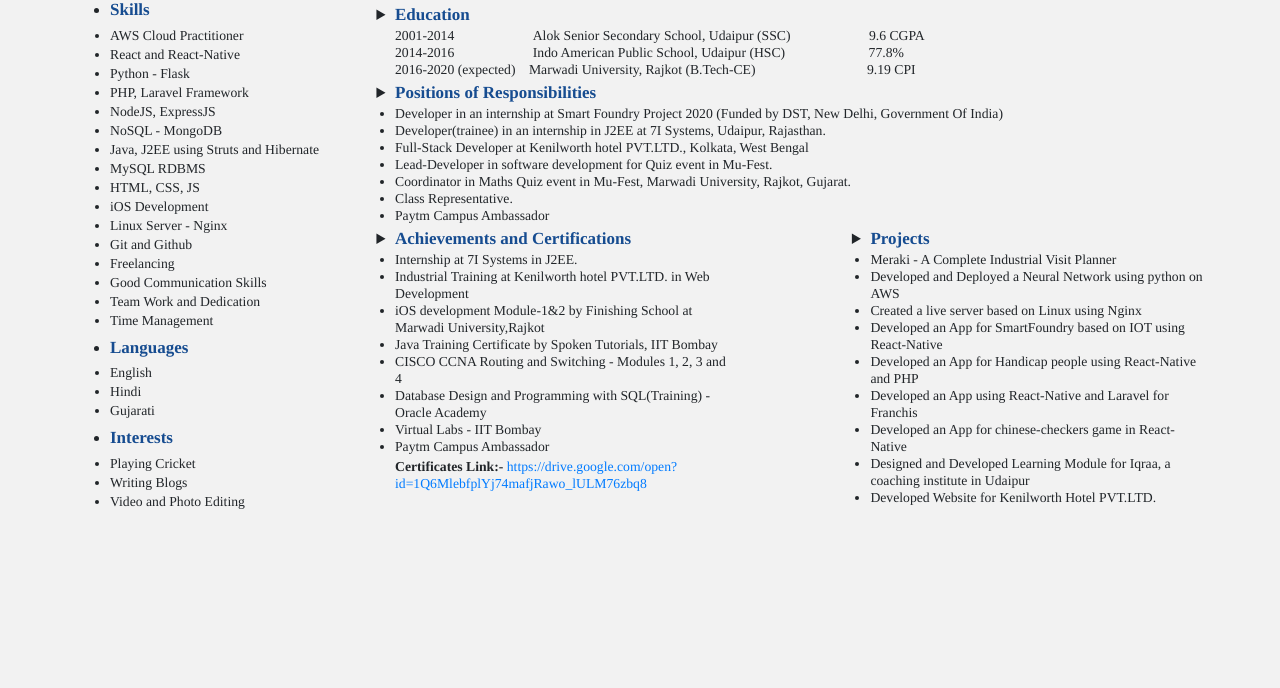
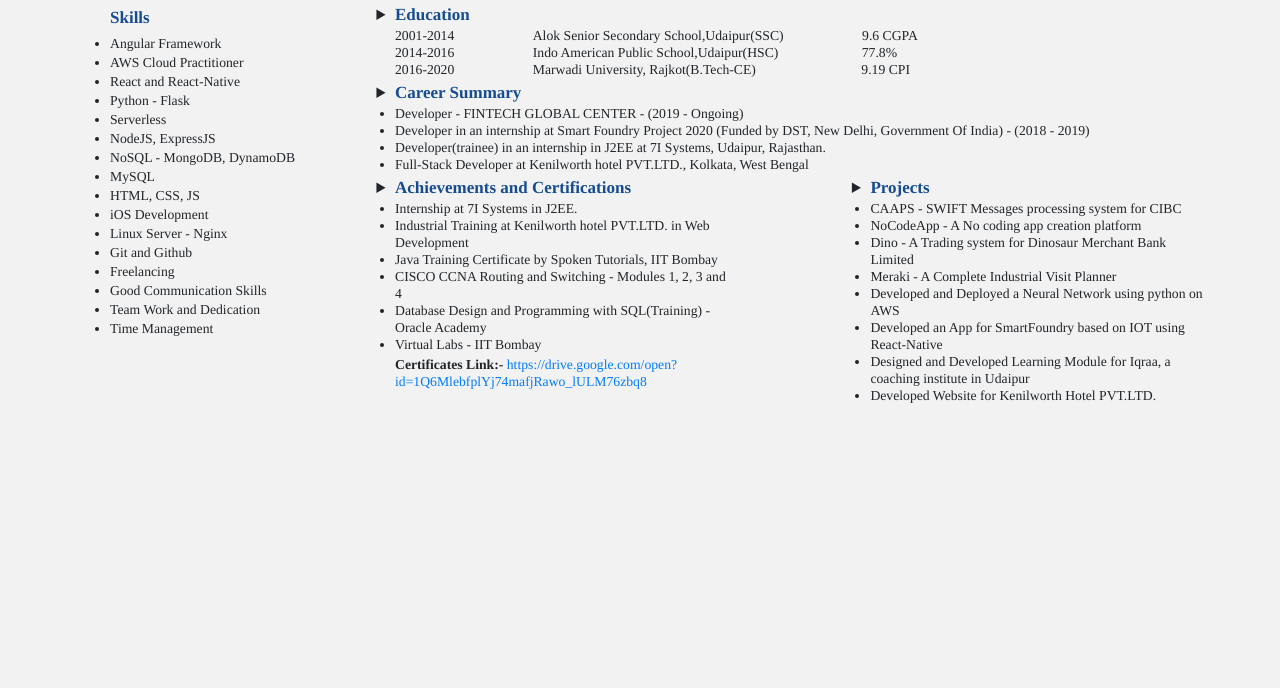
Before and after one commit to Nd98/Resume, a plain HTML site: page index.html in a window 1280 px wide. Shown: the part 112-800 px from the top of the page. Drawn offline with nearby package versions, Linux system fonts and the light colour scheme.

Commit message:
removed refresh and added some changes

```diff
--- a/index.html
+++ b/index.html
@@ -1,11 +1,10 @@
 <!DOCTYPE html>
 <html lang="en">
-
 <head>
     <meta charset="UTF-8">
     <meta name="viewport" content="width=device-width, initial-scale=1.0">
     <meta http-equiv="X-UA-Compatible" content="ie=edge">
-    <meta http-equiv="refresh" content="15">
+    <!-- <meta http-equiv="refresh" content="15"> -->
     <title>Resume - Nayan Dagliya</title>
     <link rel="stylesheet" href="https://stackpath.bootstrapcdn.com/bootstrap/4.3.1/css/bootstrap.min.css"
         integrity="sha384-ggOyR0iXCbMQv3Xipma34MD+dH/1fQ784/j6cY/iJTQUOhcWr7x9JvoRxT2MZw1T" crossorigin="anonymous">
@@ -16,14 +15,12 @@
         integrity="sha384-/rXc/GQVaYpyDdyxK+ecHPVYJSN9bmVFBvjA/9eOB+pb3F2w2N6fc5qB9Ew5yIns" crossorigin="anonymous">
     <link href="new_resume.css" rel="stylesheet" type="text/css">
 </head>
-
 <body>
-
     <div class="container">
         <div class="row">
             <div class="col-lg-3">
                 <ul class="row">
-                    <li class="col-lg-12">
+                    <li class="col-lg-12 list-heading">
                         <div class="list-header row">
                             Personal Info
                         </div>
@@ -50,11 +47,16 @@
                             </div>
                         </div>
                     </li>
-                    <li class="col-lg-12">
-                        <div class="list-header row">
+                    <li class="col-lg-12 list-heading">
+                        <div class="list-header row mt-2">
                             Skills
                         </div>
                         <div class="list-content">
+                            <div class="row" style="display:block">
+                                <div class="skill-name">
+                                    Angular Framework
+                                </div>
+                            </div>
                             <div class="row" style="display:block">
                                 <div class="skill-name">
                                     AWS Cloud Practitioner
@@ -93,7 +95,7 @@
                             </div>
                             <div class="row" style="display:block">
                                 <div class="skill-name">
-                                    PHP, Laravel Framework
+                                    Serverless
                                 </div>
                                 <!-- <div class="skill-level">
                                             <input type="checkbox" class="option-input checkbox" checked />
@@ -117,7 +119,7 @@
                             </div>
                             <div class="row" style="display:block">
                                 <div class="skill-name">
-                                    NoSQL - MongoDB
+                                    NoSQL - MongoDB, DynamoDB
                                 </div>
                                 <!-- <div class="skill-level">
                                             <input type="checkbox" class="option-input checkbox" checked />
@@ -127,7 +129,7 @@
                                             <input type="checkbox" class="option-input checkbox" />
                                         </div> -->
                             </div>
-                            <div class="row" style="display:block">
+                            <!-- <div class="row" style="display:block">
                                 <div class="skill-name">
                                     Java, J2EE using Struts and Hibernate
                                 </div>
@@ -138,10 +140,10 @@
                                             <input type="checkbox" class="option-input checkbox" checked />
                                             <input type="checkbox" class="option-input checkbox" />
                                         </div> -->
-                            </div>
+                            <!-- </div> -->
                             <div class="row" style="display:block">
                                 <div class="skill-name">
-                                    MySQL RDBMS
+                                    MySQL
                                 </div>
                                 <!-- <div class="skill-level">
                                             <input type="checkbox" class="option-input checkbox" checked />
@@ -249,7 +251,7 @@
                             </div>
                         </div>
                     </li>
-                    <li class="col-lg-12">
+                    <!-- <li class="col-lg-12">
                         <div class="list-header row">
                             Languages
                         </div>
@@ -268,7 +270,7 @@
                             <div class="row" style="display:list-item; margin-bottom: 2px">Writing Blogs</div>
                             <div class="row" style="display:list-item; margin-bottom: 2px">Video and Photo Editing</div>
                         </div>
-                    </li>
+                    </li> -->
                 </ul>
             </div>
             <div class="col-lg-9">
@@ -280,9 +282,9 @@
                         Hybrid Developer and Cloud Enthusiast
                     </div>
                     <div class="about">
-                        Self-motivated IT student with a Bachelor's of Technology in Secondary Education with good proficiency
+                        Self-motivated IT student with a Bachelor's of Technology in Secondary Education with good
+                        proficiency
                         in ground breaking technologies.
-
                     </div>
                     <ul class="row" style="line-height: 1;list-style: disclosure-closed">
                         <li class="col-lg-12">
@@ -292,34 +294,45 @@
                             <div class="list-content">
                                 <div class="row">
                                     <ul style="padding:0;list-style:none">
-                                    <li>2001-2014 <span style="margin-left: 75px">Alok Senior Secondary School, Udaipur
-                                            (SSC)</span> <span style="margin-left: 75px"> 9.6 CGPA</span></li>
-                                    <li>2014-2016 <span style="margin-left: 75px">Indo American Public School, Udaipur
-                                            (HSC)</span> <span style="margin-left: 80px"> 77.8%</span></li>
-                                    <li>2016-2020 (expected) <span style="margin-left: 10px">Marwadi University, Rajkot
-                                            (B.Tech-CE)</span> <span style="margin-left: 108px"> 9.19 CPI</span></li>
+                                        <li>
+                                            2001-2014
+                                            <span style="margin-left: 75px">
+                                                Alok Senior Secondary School,Udaipur(SSC)
+                                            </span>
+                                            <span style="margin-left: 75px"> 9.6 CGPA</span>
+                                        </li>
+                                        <li>
+                                            2014-2016
+                                            <span style="margin-left: 75px">
+                                                Indo American Public School,Udaipur(HSC)
+                                            </span>
+                                            <span style="margin-left: 80px"> 77.8%</span>
+                                        </li>
+                                        <li>
+                                            2016-2020
+                                            <span style="margin-left: 75px">
+                                                Marwadi University, Rajkot(B.Tech-CE)
+                                            </span>
+                                            <span style="margin-left: 102px"> 9.19 CPI</span>
+                                        </li>
                                     </ul>
                                 </div>
                             </div>
                         </li>
                         <li class="col-lg-12">
                             <div class="list-header row">
-                            Positions of Responsibilities
+                                Career Summary
                             </div>
                             <div class="list-content">
                                 <div class="row">
                                     <ul style="padding:0;list-style:disc;">
-                                    <!--<li>Developer(trainee) - ADSOM FINTECH GLOBAL CENTER - Ongoing </li>-->
+                                        <li>Developer - FINTECH GLOBAL CENTER - (2019 - Ongoing) </li>
                                         <li>Developer in an internship at Smart Foundry Project 2020 (Funded
-                                        by DST, New Delhi, Government Of India)</li>
-                                    <li>Developer(trainee) in an internship in J2EE at 7I Systems, Udaipur, Rajasthan.
+                                            by DST, New Delhi, Government Of India) - (2018 - 2019)</li>
+                                        <li>Developer(trainee) in an internship in J2EE at 7I Systems, Udaipur,
+                                            Rajasthan.
                                         </li>
                                         <li>Full-Stack Developer at Kenilworth hotel PVT.LTD., Kolkata, West Bengal</li>
-                                    <li>Lead-Developer in software development for Quiz event in Mu-Fest.</li>
-                                    <li>Coordinator in Maths Quiz event in Mu-Fest, Marwadi University, Rajkot, Gujarat.
-                                    </li>
-                                    <li>Class Representative.</li>
-                                    <li>Paytm Campus Ambassador</li>
                                     </ul>
                                 </div>
                             </div>
@@ -333,12 +346,10 @@
                                     <ul style="padding:0;list-style:disc;">
                                         <li>Internship at 7I Systems in J2EE.</li>
                                         <li>Industrial Training at Kenilworth hotel PVT.LTD. in Web Development</li>
-                                    <li>iOS development Module-1&2 by Finishing School at Marwadi University,Rajkot</li>
                                         <li>Java Training Certificate by Spoken Tutorials, IIT Bombay</li>
                                         <li>CISCO CCNA Routing and Switching - Modules 1, 2, 3 and 4</li>
                                         <li>Database Design and Programming with SQL(Training) - Oracle Academy</li>
                                         <li>Virtual Labs - IIT Bombay</li>
-                                    <li>Paytm Campus Ambassador</li>
                                     </ul>
                                     <div class="certificate" style="margin-top: 3px">
                                         <b>Certificates Link:-</b>
@@ -357,15 +368,14 @@
                             <div class="list-content">
                                 <div class="row">
                                     <ul style="padding:0;list-style:disc;">
-                                    <!--<li>Dino - A Trading system for Dinosaur Merchant Bank Limited</li>-->
+                                        <li>CAAPS - SWIFT Messages processing system for CIBC</li>
+                                        <li>NoCodeApp - A No coding app creation platform</li>
+                                        <li>Dino - A Trading system for Dinosaur Merchant Bank Limited</li>
                                         <li>Meraki - A Complete Industrial Visit Planner</li>
                                         <li>Developed and Deployed a Neural Network using python on AWS</li>
-                                    <li>Created a live server based on Linux using Nginx</li>
                                         <li>Developed an App for SmartFoundry based on IOT using React-Native</li>
-                                    <li>Developed an App for Handicap people using React-Native and PHP </li>
-                                    <li>Developed an App using React-Native and Laravel for Franchis</li>
-                                    <li>Developed an App for chinese-checkers game in React-Native</li>
-                                    <li>Designed and Developed Learning Module for Iqraa, a coaching institute in Udaipur</li>
+                                        <li>Designed and Developed Learning Module for Iqraa, a coaching institute in
+                                            Udaipur</li>
                                         <li>Developed Website for Kenilworth Hotel PVT.LTD.</li>
                                     </ul>
                                 </div>
--- a/new_resume.css
+++ b/new_resume.css
@@ -11,12 +11,14 @@ body{
     margin: 5px 0px;
     font-size: 13.7px;
     line-height: 1.24;
+    list-style-type: disc;
 }
 
 .list-header{
     font-weight: bolder;
     color: #164c90;
     font-size: 17px;
+    list-style-type: none;
 }
 
 .name-header{
@@ -98,3 +100,6 @@ body{
   position: relative;
   z-index: 100;
 }
+.list-heading {
+  list-style-type: none;
+}
```
Lines whose indentation alone changed are shown as unchanged.
